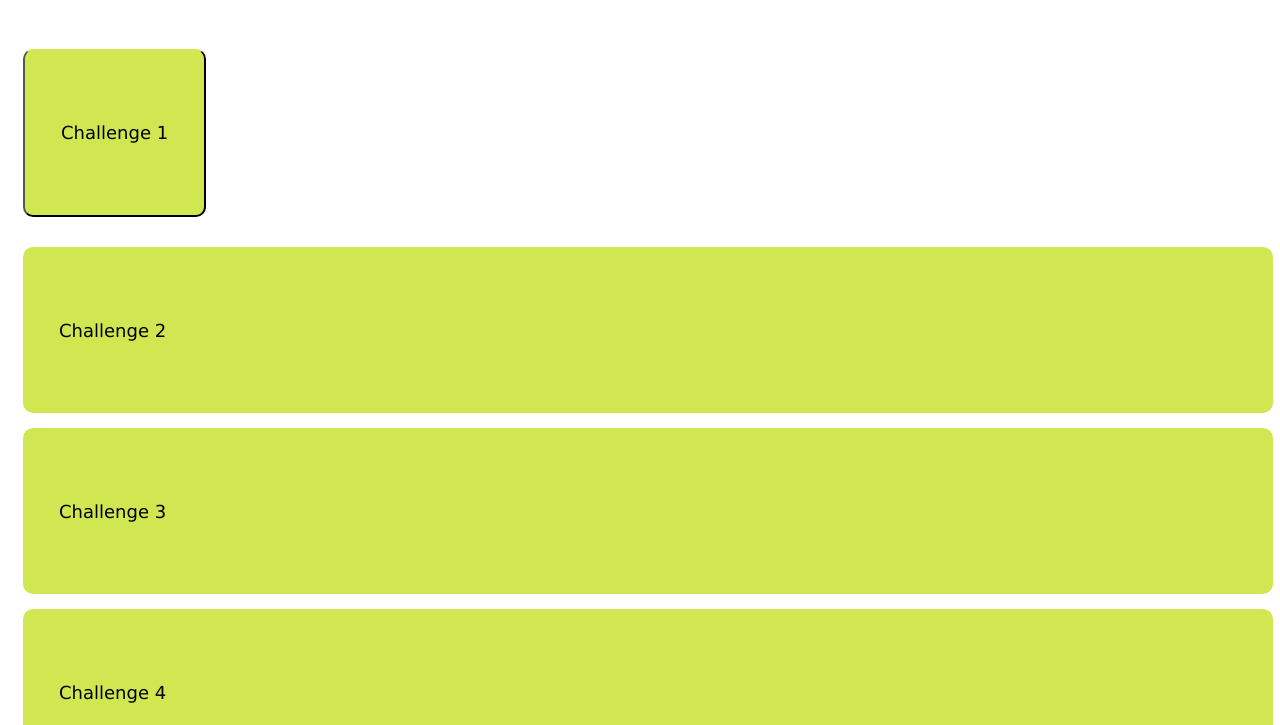
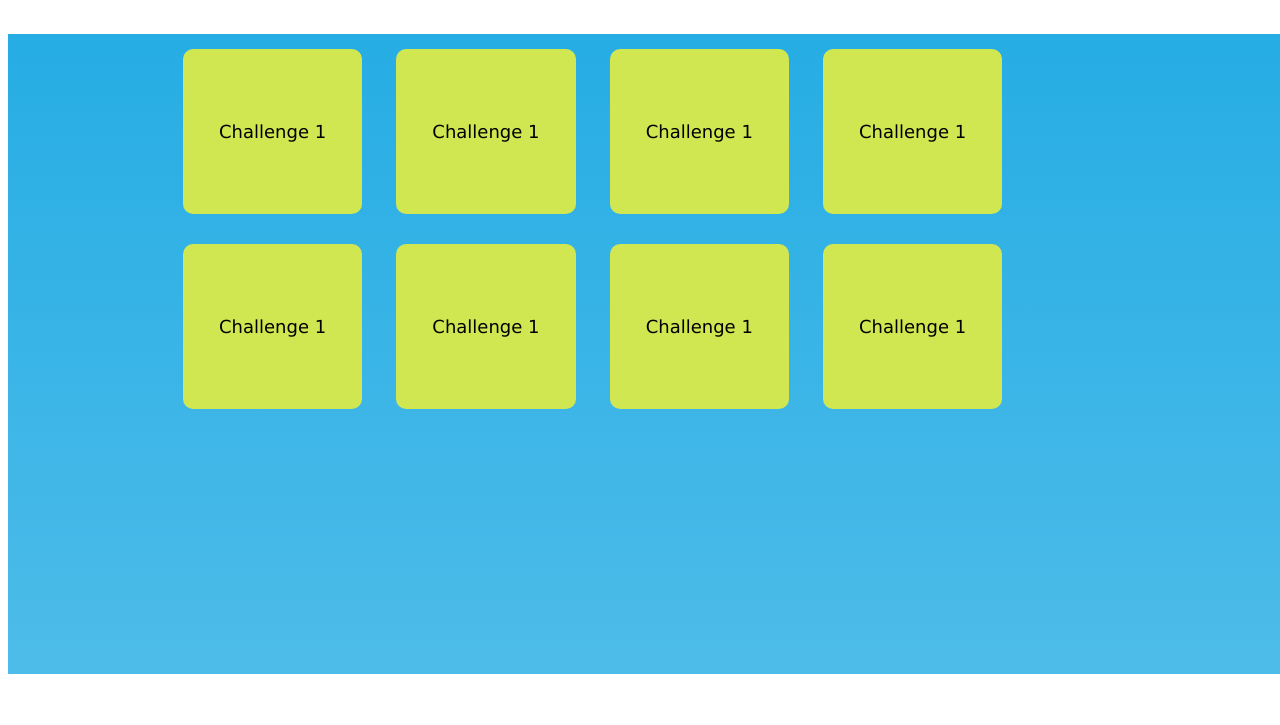
Before and after one commit to AndrewMoll/SVIChallenge, a website: page index.html in a window 1280 px wide. Shown: the part 75-800 px from the top of the page. Drawn offline with Linux system fonts and the light colour scheme.

Commit message:
index.html change

```diff
--- a/index.html
+++ b/index.html
@@ -9,17 +9,18 @@
 <body>
 <div id="canvus" content="width=device-width;height=device-height">
 	<div id="title"><h1>Silicon Valley Intern Challenge!</h1></div>
-	<div id="challenges-container">
-		<button id="challenge1" type="button" class="button" onclick="loadChallenge(1)">Challenge 1</button>
-		<div id="challenge2" class="button">Challenge 2</div>
-		<div id="challenge3" class="button">Challenge 3</div>
-		<div id="challenge4" class="button">Challenge 4</div>
-		<div id="challenge5" class="button">Challenge 5</div>
-		<div id="challenge6" class="button">Challenge 6</div>
-		<div id="challenge7" class="button">Challenge 7</div>
-		<div id="challenge8" class="button">Challenge 8</div>
-	</div>
-	<div id="footer">test</div>
+	<div id="challenges-container1">
+        <div id="button-container">
+		 <button type="button" style="border-style:none" class="button" onclick="myFunction(1)">Challenge 1</button>
+         <button type="button" style="border-style:none" class="button" onclick="myFunction(1)">Challenge 1</button>
+         <button type="button" style="border-style:none" class="button" onclick="myFunction(1)">Challenge 1</button>
+         <button type="button" style="border-style:none" class="button" onclick="myFunction(1)">Challenge 1</button>
+         <button type="button" style="border-style:none" class="button" onclick="myFunction(1)">Challenge 1</button>
+         <button type="button" style="border-style:none" class="button" onclick="myFunction(1)">Challenge 1</button>
+         <button type="button" style="border-style:none" class="button" onclick="myFunction(1)">Challenge 1</button>
+         <button type="button" style="border-style:none" class="button" onclick="myFunction(1)">Challenge 1</button>
+        </div>
+    </div>
 </div>
 </body>
 </html>
```
